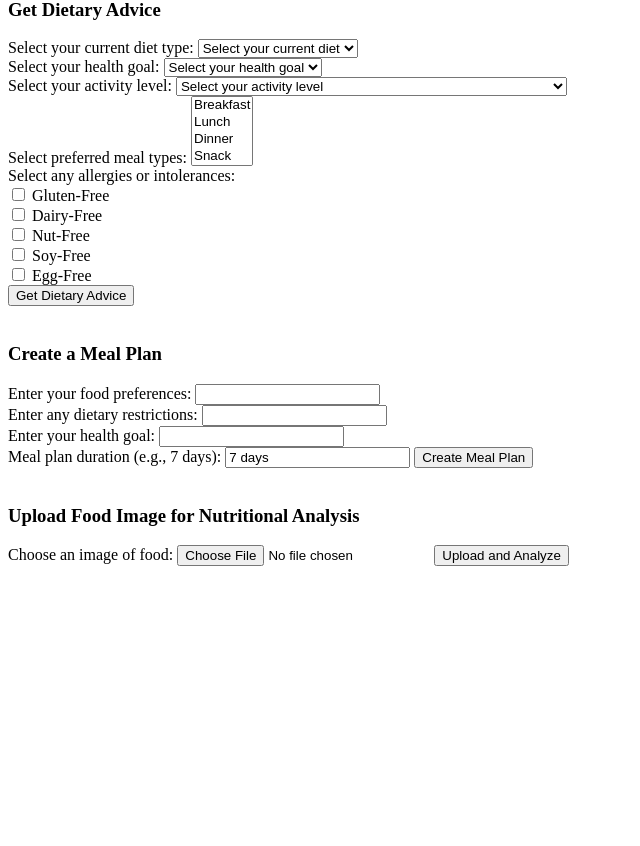
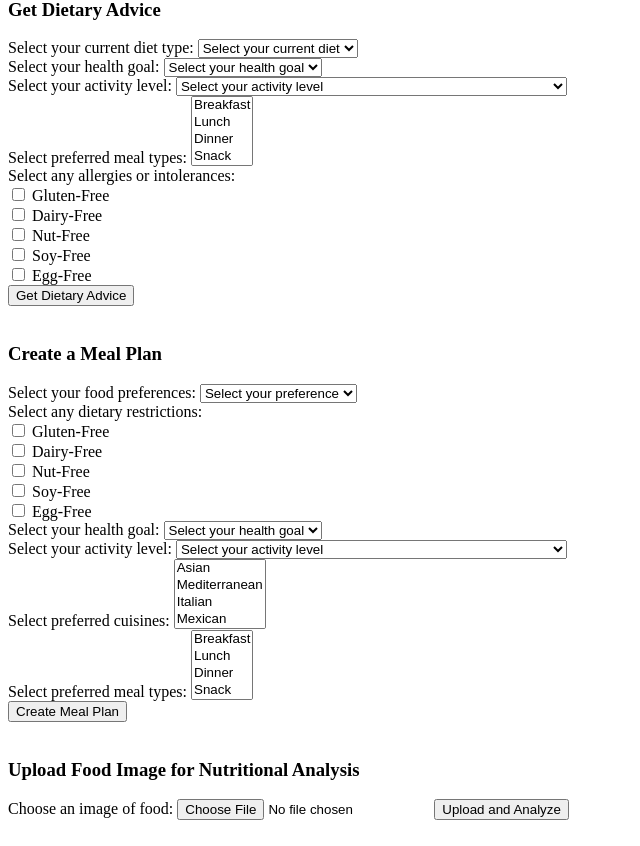
Before and after one commit to angyonghaseyo/Healthier365, a Flask app: page / in a window 1280 px wide. Shown: the part 472-1318 px from the top of the page, without its empty margins (0-640 px from the left). Before the commit the page ends 1038 px from the top, so only its background shows below. Run offline with Flask 2, Linux system fonts and the light colour scheme.

Commit message:
Update meal plan

```diff
--- a/app.py
+++ b/app.py
@@ -91,10 +91,22 @@ def provide_dietary_advice(goal, current_diet, activity_level, preferred_meal_ty
 
 
 # Personalized Meal Planning Function
-def create_meal_plan(preferences, dietary_restrictions, goal, duration='7 days'):
-    prompt = f"Create a {duration} meal plan based on the following preferences: {preferences}, dietary restrictions: {dietary_restrictions}, and health goal: {goal}."
-    meal_plan = generate_chat_response(prompt, max_tokens=200)
+def create_meal_plan(preferences, dietary_restrictions, goal, duration=1, activity_level=None, cuisine=None, meal_types=None):
+    # Create a detailed prompt with more specific information, considering location (Singapore) and user preferences
+    prompt = (
+        f"Create a {duration} day meal plan in Singapore with the following details:\n"
+        f"- Food preferences: {preferences}\n"
+        f"- Dietary restrictions: {', '.join(dietary_restrictions) if dietary_restrictions else 'None'}\n"
+        f"- Health goal: {goal}\n"
+        f"- Activity level: {activity_level if activity_level else 'Not specified'}\n"
+        f"- Preferred cuisines: {', '.join(cuisine) if cuisine else 'Any'}\n"
+        f"- Preferred meal types: {', '.join(meal_types) if meal_types else 'Any'}\n"
+        f"Include time, location, date, food items, and detailed nutritional information for each food item."
+    )
+
+    meal_plan = generate_chat_response(prompt, max_tokens=400)
     return meal_plan
+
 
 # Flask API Endpoints
 @app.route('/api/meal_suggestion', methods=['POST'])
@@ -146,13 +158,18 @@ def meal_plan_api():
     try:
         data = request.get_json()
         preferences = data['plan_preferences']
-        dietary_restrictions = data['plan_dietary_restrictions']
+        dietary_restrictions = data.get('plan_dietary_restrictions', [])
         goal = data['plan_goal']
-        duration = data.get('duration', '7 days')
-        meal_plan = create_meal_plan(preferences, dietary_restrictions, goal, duration)
+        activity_level = data.get('activity_level_plan', '')
+        cuisine = data.get('plan_cuisine', [])
+        meal_types = data.get('meal_types_plan', [])
+
+        # Pass the new fields to the create_meal_plan function
+        meal_plan = create_meal_plan(preferences, dietary_restrictions, goal, activity_level, cuisine, meal_types)
         return jsonify({'meal_plan': meal_plan})
     except Exception as e:
         return jsonify({'error': str(e)}), 500
+
 
 # Flask API endpoint for food image analysis
 @app.route('/api/image_analysis', methods=['POST'])
--- a/templates/index.html
+++ b/templates/index.html
@@ -244,39 +244,130 @@
     <br />
 
     <!-- Meal Plan Creation Form -->
+    <!-- Meal Plan Creation Form -->
     <form id="meal-plan-form">
       <h3>Create a Meal Plan</h3>
-      <label for="plan_preferences">Enter your food preferences:</label>
+
+      <!-- Food Preferences -->
+      <label for="plan_preferences">Select your food preferences:</label>
+      <select id="plan_preferences" name="plan_preferences" required>
+        <option value="">Select your preference</option>
+        <option value="vegetarian">Vegetarian</option>
+        <option value="vegan">Vegan</option>
+        <option value="pescatarian">Pescatarian</option>
+        <option value="omnivore">Omnivore</option>
+        <option value="keto">Keto</option>
+        <option value="paleo">Paleo</option>
+        <option value="low-carb">Low Carb</option>
+      </select>
+      <br />
+
+      <!-- Dietary Restrictions -->
+      <label for="plan_dietary_restrictions"
+        >Select any dietary restrictions:</label
+      >
+      <br />
       <input
-        type="text"
-        id="plan_preferences"
-        name="plan_preferences"
-        required
+        type="checkbox"
+        id="gluten_free_plan"
+        name="plan_dietary_restrictions"
+        value="gluten_free"
       />
+      <label for="gluten_free_plan">Gluten-Free</label>
       <br />
-      <label for="plan_dietary_restrictions"
-        >Enter any dietary restrictions:</label
-      >
       <input
-        type="text"
-        id="plan_dietary_restrictions"
+        type="checkbox"
+        id="dairy_free_plan"
         name="plan_dietary_restrictions"
-        required
+        value="dairy_free"
       />
+      <label for="dairy_free_plan">Dairy-Free</label>
       <br />
-      <label for="plan_goal">Enter your health goal:</label>
-      <input type="text" id="plan_goal" name="plan_goal" required />
+      <input
+        type="checkbox"
+        id="nut_free_plan"
+        name="plan_dietary_restrictions"
+        value="nut_free"
+      />
+      <label for="nut_free_plan">Nut-Free</label>
       <br />
-      <label for="duration">Meal plan duration (e.g., 7 days):</label>
       <input
-        type="text"
-        id="duration"
-        name="duration"
-        value="7 days"
-        required
+        type="checkbox"
+        id="soy_free_plan"
+        name="plan_dietary_restrictions"
+        value="soy_free"
       />
+      <label for="soy_free_plan">Soy-Free</label>
+      <br />
+      <input
+        type="checkbox"
+        id="egg_free_plan"
+        name="plan_dietary_restrictions"
+        value="egg_free"
+      />
+      <label for="egg_free_plan">Egg-Free</label>
+      <br />
+
+      <!-- Health Goals -->
+      <label for="plan_goal">Select your health goal:</label>
+      <select id="plan_goal" name="plan_goal" required>
+        <option value="">Select your health goal</option>
+        <option value="weight_loss">Weight Loss</option>
+        <option value="muscle_gain">Muscle Gain</option>
+        <option value="maintenance">Maintenance</option>
+        <option value="energy_boost">Energy Boost</option>
+        <option value="balanced_diet">Balanced Diet</option>
+      </select>
+      <br />
+
+      <!-- Activity Level -->
+      <label for="activity_level_plan">Select your activity level:</label>
+      <select id="activity_level_plan" name="activity_level_plan" required>
+        <option value="">Select your activity level</option>
+        <option value="sedentary">Sedentary (Little or no exercise)</option>
+        <option value="lightly_active">
+          Lightly Active (Light exercise/sports 1-3 days a week)
+        </option>
+        <option value="moderately_active">
+          Moderately Active (Moderate exercise/sports 3-5 days a week)
+        </option>
+        <option value="very_active">
+          Very Active (Hard exercise/sports 6-7 days a week)
+        </option>
+        <option value="extra_active">
+          Extra Active (Very hard exercise/sports or a physical job)
+        </option>
+      </select>
+      <br />
+
+      <!-- Cuisine Preference -->
+      <label for="plan_cuisine">Select preferred cuisines:</label>
+      <select id="plan_cuisine" name="plan_cuisine" multiple required>
+        <option value="asian">Asian</option>
+        <option value="mediterranean">Mediterranean</option>
+        <option value="italian">Italian</option>
+        <option value="mexican">Mexican</option>
+        <option value="american">American</option>
+        <option value="indian">Indian</option>
+      </select>
+      <br />
+
+      <!-- Meal Types -->
+      <label for="meal_types_plan">Select preferred meal types:</label>
+      <select id="meal_types_plan" name="meal_types_plan" multiple required>
+        <option value="breakfast">Breakfast</option>
+        <option value="lunch">Lunch</option>
+        <option value="dinner">Dinner</option>
+        <option value="snack">Snack</option>
+        <option value="dessert">Dessert</option>
+      </select>
+      <br />
+
+      <!-- Submit Button -->
       <button type="submit">Create Meal Plan</button>
     </form>
+
+    <!-- Meal Plan Result -->
     <div id="meal-plan-result"></div>
     <br />
 
@@ -471,7 +562,10 @@
           "plan_preferences",
           "plan_dietary_restrictions",
           "plan_goal",
-          "duration",
+          "activity_level_plan",
+          "plan_cuisine",
+          "meal_types_plan",
+          "allergies_plan",
         ]
       );
     </script>
```
